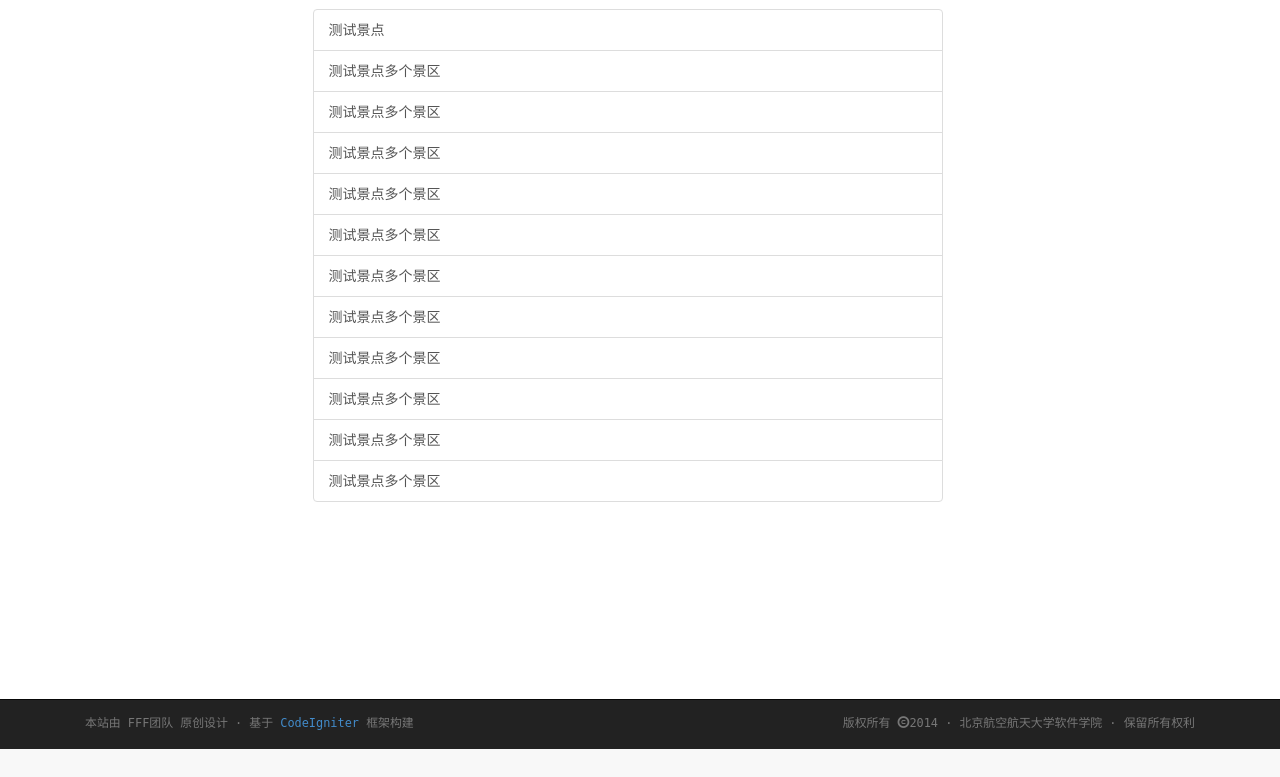
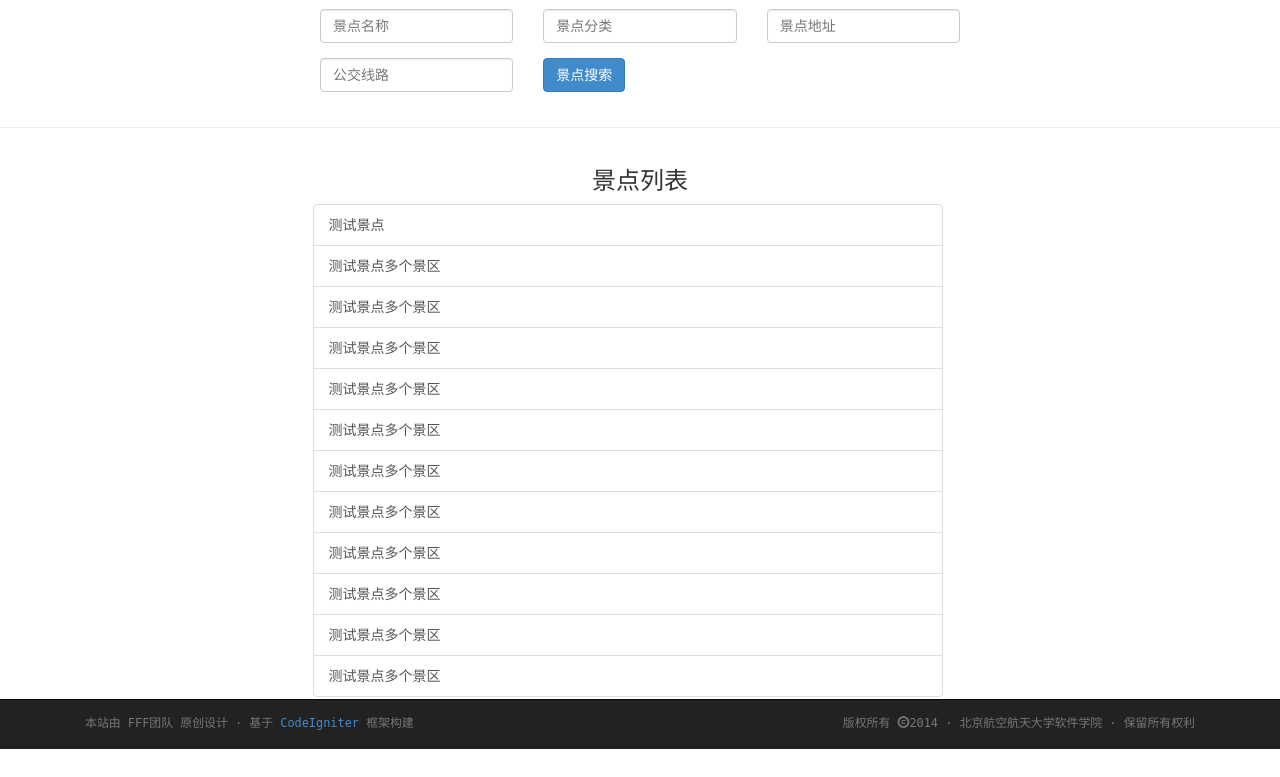
Before and after one commit to xsf72006/Scenery, a CodeIgniter app: page /scenery in a window 1280 px wide. Shown: the part 51-828 px from the top of the page. Before the commit the page ends 800 px from the top, so only its background shows below. Run offline with CodeIgniter, Linux system fonts and the light colour scheme; some libraries are stand-ins or nearby versions.

Commit message:
功能基本完成

```diff
--- a/application/controllers/news.php
+++ b/application/controllers/news.php
@@ -45,6 +45,7 @@ class News extends CI_Controller {
     {
         $data['active'] = "news";
         $data['news'] = $this->news_model->get_news_by_id($id);
+        $this->news_model->add_click($id);
         $this->load->view('templates/header', $data);
         $this->load->view('shownews');
         $this->load->view('templates/footer');
--- a/application/controllers/scenery.php
+++ b/application/controllers/scenery.php
@@ -25,7 +25,7 @@ class Scenery extends CI_Controller {
     public function index()
     {
         $data['active'] = "scenery";
-        $data['scenery'] = $this->scenery_model->get_scenery_list();
+        $data['scenery'] = $this->scenery_model->search_scenery();
         $this->load->view('templates/header', $data);
         $this->load->view('scenery');
         $this->load->view('templates/footer');
@@ -37,6 +37,7 @@ class Scenery extends CI_Controller {
         $data['scenery'] = $this->scenery_model->get_scenery_by_id($id);
         $data['subscenery'] = $this->subscenery_model->get_subscenery_list($data['scenery']['id']);
         $data['sid'] = $id;
+        $this->scenery_model->add_click($id);
 
         $this->form_validation->set_error_delimiters('<span class="label label-danger">', '</span>');
         $this->form_validation->set_rules('comment', $this->lang->line('commentlist'), 'required');
--- a/application/models/news_model.php
+++ b/application/models/news_model.php
@@ -87,6 +87,17 @@ class News_model extends CI_Model {
         $query = $this->db->get_where('news', array('id' => $id));
         return $query->row_array();
     }
+
+    public function add_click($id)
+    {
+        $news = $this->news_model->get_news_by_id($id);
+        $click = $news['click'];
+        $data = array(
+            'click' => $click+1
+        );
+        $this->db->where('id', $id);
+        $this->db->update('news', $data);
+    }
 }
 
 /* End of file news_model.php */
--- a/application/models/scenery_model.php
+++ b/application/models/scenery_model.php
@@ -67,11 +67,32 @@ class Scenery_model extends CI_Model {
         return $query->result_array();
     }
 
+    public function search_scenery()
+    {
+        $this->db->like('sname', $this->input->post('sname'));
+        $this->db->like('categoryname', $this->input->post('category'));
+        $this->db->like('position', $this->input->post('position'));
+        $this->db->like('bus', $this->input->post('bus'));
+        $query = $this->db->get('scenery');
+        return $query->result_array();
+    }
+
     public function get_scenery_by_id($id)
     {
         $query = $this->db->get_where('scenery', array('id' => $id));
         return $query->row_array();
     }
+
+    public function add_click($id)
+    {
+        $scenery = $this->scenery_model->get_scenery_by_id($id);
+        $click = $scenery['click'];
+        $data = array(
+            'click' => $click+1
+        );
+        $this->db->where('id', $id);
+        $this->db->update('scenery', $data);
+    }
 }
 
 /* End of file scenery_model.php */
--- a/application/views/scenery.php
+++ b/application/views/scenery.php
@@ -7,6 +7,39 @@
  */ -->
 
 <div class="row">
+    <?=form_open('scenery/index', array('class'=>'form-horizontal', 'role'=>'form'))?>
+    <div class="form-group">
+        <div class="col-sm-offset-3 col-sm-2">
+            <input type="text" class="form-control" name="sname" placeholder="<?=$this->lang->line('sceneryname')?>">
+        </div>
+        <div class="col-sm-2">
+            <input type="text" class="form-control" name="category" placeholder="<?=$this->lang->line('category')?>">
+        </div>
+        <div class="col-sm-2">
+            <input type="text" class="form-control" name="position" placeholder="<?=$this->lang->line('position')?>">
+        </div>
+    </div>
+    <div class="form-group">
+        <!--
+        <div class="col-sm-offset-3 col-sm-2">
+            <input type="text" class="form-control" placeholder="<?=$this->lang->line('area')?>">
+        </div>
+        <div class="col-sm-2">
+            <input type="text" class="form-control" placeholder="<?=$this->lang->line('traffic')?>">
+        </div>
+        -->
+        <div class="col-sm-offset-3 col-sm-2">
+            <input type="text" class="form-control" name="bus" placeholder="<?=$this->lang->line('bus')?>">
+        </div>
+        <div class="col-sm-2">
+            <button type="submit" class="btn btn-primary"><?=$this->lang->line('scenerysearch')?></button>
+        </div>
+    </div>
+    </form>
+</div>
+<hr>
+<div class="row">
+    <h3 class="text-center"><?=$this->lang->line('scenerylist')?></h3>
     <div class="list-group col-md-offset-3 col-md-6">
         <?php
             foreach ($scenery as $row)
--- a/system/language/chinese/chinese_lang.php
+++ b/system/language/chinese/chinese_lang.php
@@ -32,6 +32,7 @@ $lang['addsuccess'] = "添加成功！";
 $lang['delete'] = "删除";
 $lang['addscenery'] = "添加景点";
 $lang['scenerylist'] = "景点列表";
+$lang['scenerysearch'] = "景点搜索";
 $lang['sceneryname'] = "景点名称";
 $lang['summary'] = "景点简介";
 $lang['sceneryimg'] = "景点图片";
```
